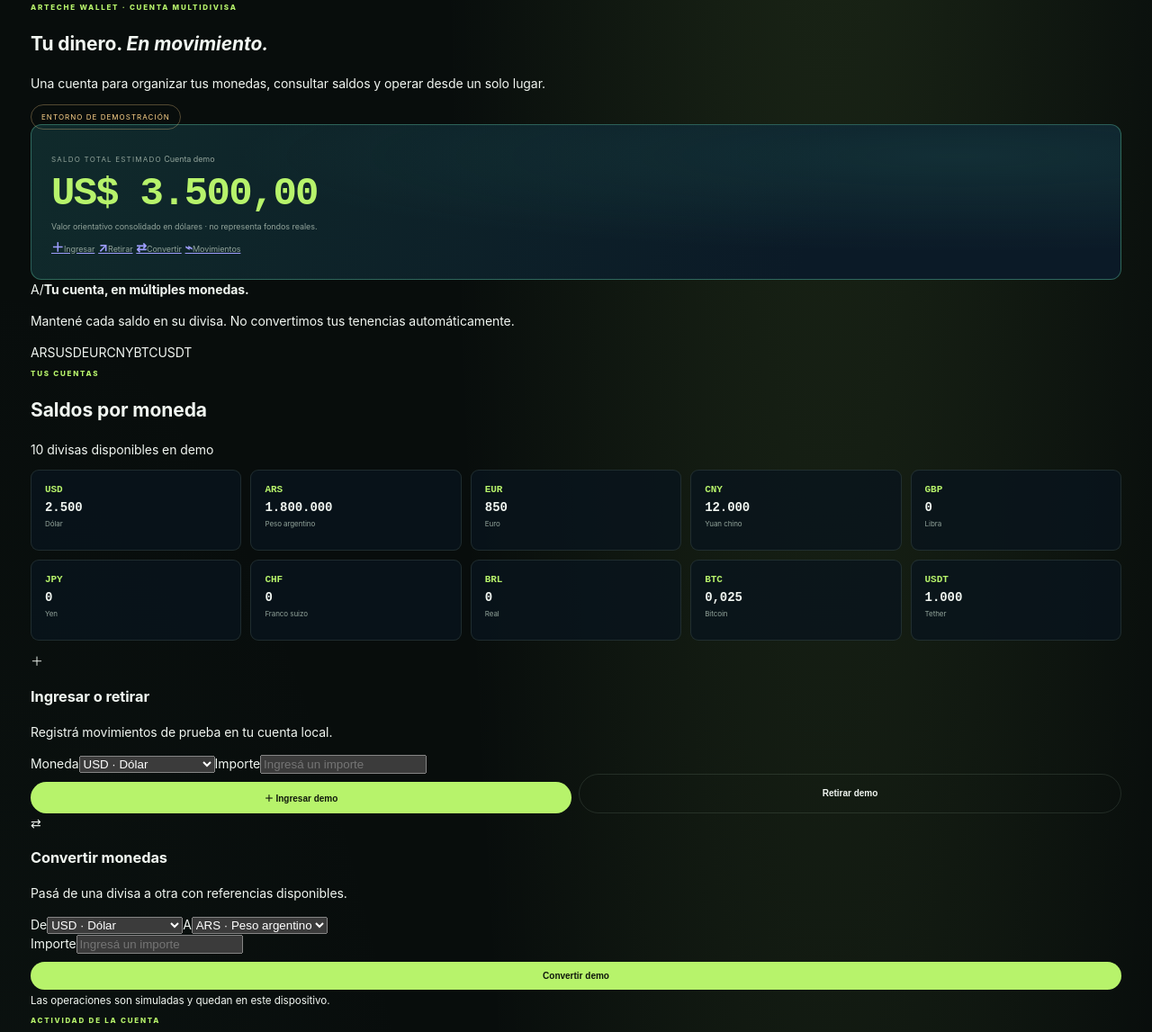
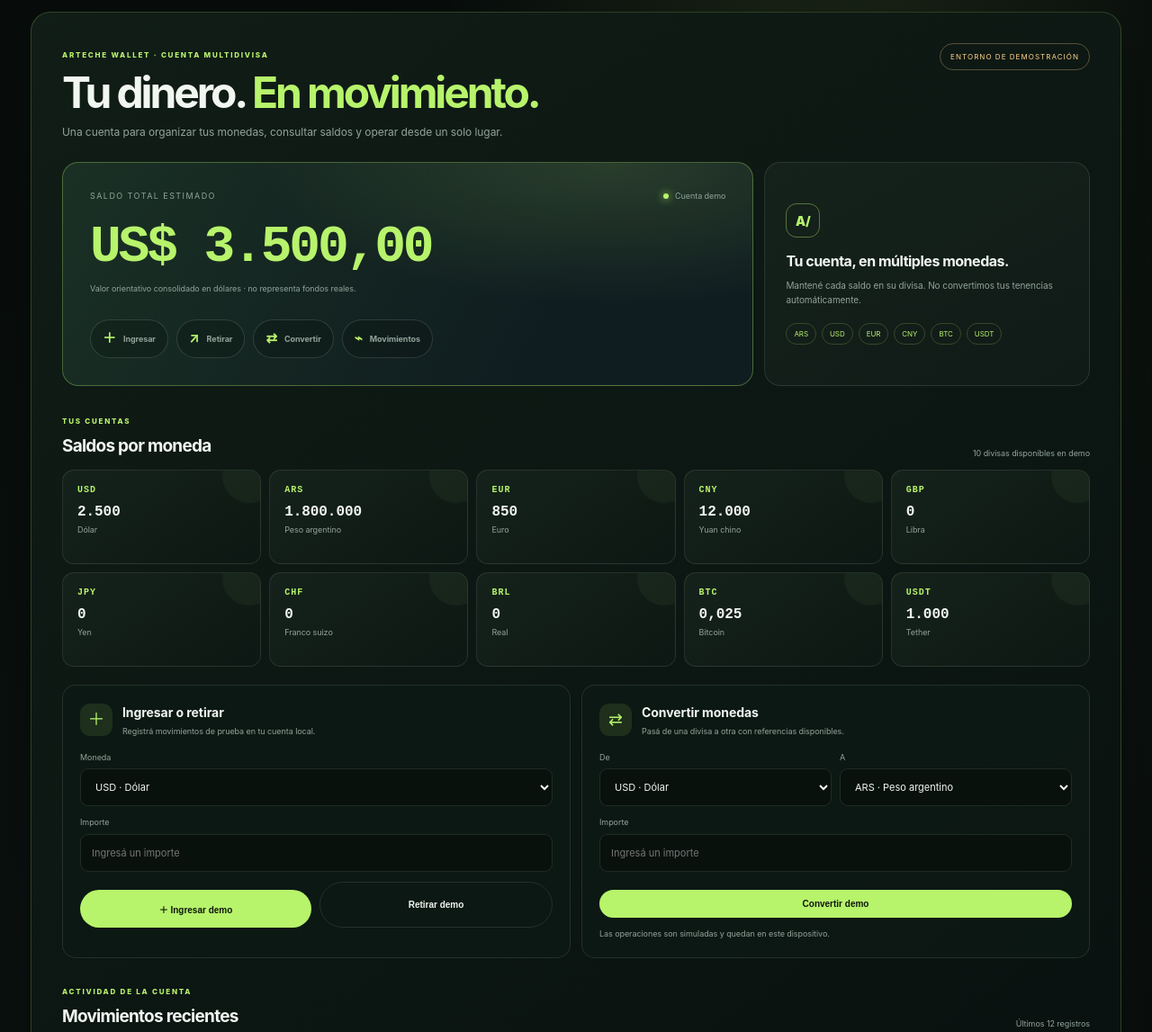
Before and after one commit to institutocabildo-ui/arteche-cotiza, a plain HTML site: page index.html in a window 1280 px wide. Shown: the part 151-1298 px from the top of the page at 90% size. Drawn offline with Linux system fonts and the light colour scheme; no server answers.

Commit message:
Add premium wallet home visual system

```diff
--- a/styles.css
+++ b/styles.css
@@ -197,3 +197,55 @@ footer{border-color:var(--line);padding:24px 0 30px}
 .wallet-panel .module-status{font-size:10px}
 #market-explorer{padding-top:20px}
 @media(max-width:760px){.wallet-balances{grid-template-columns:repeat(2,minmax(0,1fr))}.wallet-first-nav{top:0;overflow-x:auto;flex-wrap:nowrap}.wallet-first-nav a{white-space:nowrap}.wallet-total{min-height:125px}}
+
+
+/* ARTECHE WALLET — home experience */
+.wallet-home{margin:18px 0 26px;padding:clamp(18px,3vw,34px);border:1px solid rgba(183,243,107,.2);border-radius:22px;background:linear-gradient(145deg,rgba(17,29,23,.98),rgba(8,17,15,.99));box-shadow:0 24px 70px rgba(0,0,0,.28)}
+.wallet-home-head{display:flex;align-items:flex-start;justify-content:space-between;gap:18px;margin-bottom:24px}
+.wallet-home-head h1{font-size:clamp(30px,4.5vw,48px);line-height:1;letter-spacing:-.065em;margin:10px 0}
+.wallet-home-head h1 em{font-style:normal;color:var(--mint)}
+.wallet-home-head p{max-width:550px;color:var(--muted);font-size:12px;line-height:1.6;margin:0}
+.wallet-overview{display:grid;grid-template-columns:minmax(0,1.7fr) minmax(220px,.8fr);gap:12px}
+.wallet-home .wallet-total{min-height:225px;padding:clamp(20px,3vw,30px);border-radius:18px;background:radial-gradient(ellipse at 80% 0,rgba(183,243,107,.15),transparent 45%),linear-gradient(120deg,#1a3024,#101d20 70%);border-color:rgba(183,243,107,.32)}
+.wallet-total-top{display:flex;justify-content:space-between;align-items:center;gap:10px}
+.wallet-total-top small{font-size:9px;letter-spacing:.16em}
+.wallet-status{font-size:9px;color:var(--mint);display:flex;align-items:center;gap:7px}
+.wallet-status i{width:6px;height:6px;border-radius:50%;background:var(--mint);box-shadow:0 0 10px var(--mint)}
+.wallet-home .wallet-total strong{font-size:clamp(38px,6vw,58px);letter-spacing:-.055em;margin:12px 0 2px}
+.wallet-primary-actions{display:flex;gap:9px;flex-wrap:wrap;margin-top:23px}
+.wallet-primary-action{display:flex;align-items:center;gap:8px;padding:9px 13px;border:1px solid rgba(222,241,224,.15);border-radius:999px;color:var(--text);text-decoration:none;font-size:10px;font-weight:750;background:rgba(4,13,11,.25);transition:.2s}
+.wallet-primary-action:hover{border-color:var(--mint);color:var(--mint);transform:translateY(-1px)}
+.wallet-primary-action b{font-size:15px;color:var(--mint)}
+.wallet-side-note{display:flex;flex-direction:column;justify-content:center;padding:23px;border:1px solid var(--line);border-radius:18px;background:linear-gradient(150deg,#15221b,#101a17)}
+.wallet-side-icon{display:grid;place-items:center;width:38px;height:38px;border:1px solid rgba(183,243,107,.4);border-radius:12px;color:var(--mint);font-weight:900;margin-bottom:16px}
+.wallet-side-note>b{font-size:16px;letter-spacing:-.03em;line-height:1.3}
+.wallet-side-note>p{font-size:10px;line-height:1.6;color:var(--muted);margin:8px 0 18px}
+.wallet-side-note>div{display:flex;gap:6px;flex-wrap:wrap}
+.wallet-side-note>div span{font-size:8px;color:var(--mint);border:1px solid rgba(183,243,107,.2);border-radius:999px;padding:5px 8px}
+.wallet-section-heading{display:flex;justify-content:space-between;align-items:end;gap:12px;margin:26px 0 12px}
+.wallet-section-heading h2{font-size:19px;letter-spacing:-.04em;margin:6px 0 0}
+.wallet-muted-label{font-size:9px;color:var(--muted)}
+.wallet-home .wallet-balances{grid-template-columns:repeat(5,minmax(0,1fr));gap:9px;margin:0}
+.wallet-home .wallet-balance{position:relative;overflow:hidden;padding:16px;min-height:105px;background:linear-gradient(145deg,#15221b,#0d1713);border-radius:13px}
+.wallet-home .wallet-balance:after{content:"";position:absolute;right:-18px;top:-24px;width:60px;height:60px;border-radius:50%;background:rgba(183,243,107,.045)}
+.wallet-home .wallet-balance b{font-size:10px;letter-spacing:.1em;color:var(--mint)}
+.wallet-home .wallet-balance strong{font-size:16px;margin-top:10px}
+.wallet-home .wallet-balance small{font-size:9px}
+.wallet-tools{display:grid;grid-template-columns:1fr 1fr;gap:12px;margin-top:20px}
+.wallet-tool-card{display:grid;align-content:start;gap:11px;padding:19px;border:1px solid var(--line);border-radius:15px;background:rgba(13,25,20,.8)}
+.wallet-tool-heading{display:flex;align-items:center;gap:11px;margin-bottom:4px}
+.wallet-tool-icon{display:grid;place-items:center;width:36px;height:36px;flex:none;border-radius:11px;background:rgba(183,243,107,.1);color:var(--mint);font-size:19px}
+.wallet-tool-heading h3{font-size:14px;margin:0 0 4px}
+.wallet-tool-heading p{font-size:9px;color:var(--muted);margin:0}
+.wallet-home .wallet-tools label{display:grid;gap:6px;font-size:9px;color:var(--muted)}
+.wallet-home .wallet-tools input,.wallet-home .wallet-tools select{width:100%;min-width:0;padding:12px;background:#09110d;border:1px solid var(--line);border-radius:9px;color:var(--text);font:inherit;font-size:11px}
+.wallet-convert-row{display:grid;grid-template-columns:1fr 1fr;gap:9px}
+.wallet-home .wallet-buttons{gap:9px}
+.wallet-home .wallet-buttons button{min-height:42px}
+.wallet-home #wallet-message{font-size:9px;line-height:1.5;color:var(--muted)}
+.wallet-ledger-panel{margin-top:24px}
+.wallet-ledger-panel .wallet-section-heading{margin-top:0}
+.wallet-demo-disclaimer{margin-top:18px;padding:13px 15px;border:1px solid rgba(255,212,138,.2);border-radius:11px;background:rgba(61,45,19,.13);color:#b7b7a8;font-size:9px;line-height:1.6}
+.wallet-demo-disclaimer b{color:#f0d59e}
+@media(max-width:850px){.wallet-overview{grid-template-columns:1fr}.wallet-side-note{display:none}.wallet-home .wallet-balances{grid-template-columns:repeat(3,minmax(0,1fr))}}
+@media(max-width:560px){.wallet-home{padding:15px;border-radius:16px}.wallet-home-head{flex-direction:column;gap:12px}.wallet-home-head h1{font-size:36px}.wallet-home .wallet-total{min-height:210px;padding:19px}.wallet-home .wallet-total strong{font-size:39px}.wallet-primary-actions{display:grid;grid-template-columns:1fr 1fr}.wallet-primary-action{justify-content:center;padding:11px 8px}.wallet-home .wallet-balances{grid-template-columns:repeat(2,minmax(0,1fr))}.wallet-tools{grid-template-columns:1fr}.wallet-section-heading{align-items:flex-start;flex-direction:column}.wallet-muted-label{font-size:8px}}
```
